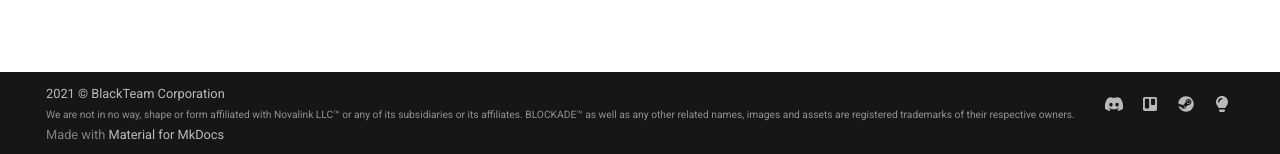
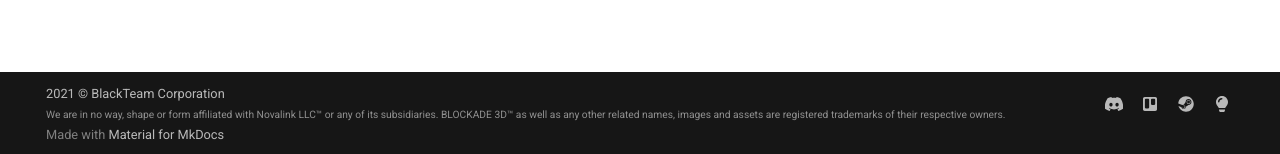
Before and after one commit to BlackTeam-Corporation/BF-Docs, an MkDocs documentation site: the page built from docs/index.md, in a window 1280 px wide. Shown: the part 743-897 px from the top of the page. Built offline with MkDocs 1.6.1 and Material for MkDocs 9.7.7, drawn with Linux system fonts in a browser that asks for light colours; comment, search, counter and statistics services are not loaded.

Commit message:
Type fix

```diff
--- a/mkdocs.yml
+++ b/mkdocs.yml
@@ -27,7 +27,7 @@ extra:
       link: https://steamcommunity.com/groups/BlockFortressFPS
     - icon: fontawesome/solid/lightbulb
       link: https://feedback.blockfortress.net/b/project
-copyright: 2021 &copy; BlackTeam Corporation<br><small>We are not in no way, shape or form affiliated with <a href="https://novalink.games/">Novalink LLC</a>&#8482; or any of its subsidiaries or its affiliates. BLOCKADE&#8482; as well as any other related names, images and assets are registered trademarks of their respective owners.</small>
+copyright: 2021 &copy; BlackTeam Corporation<br><small>We are in no way, shape or form affiliated with <a href="https://novalink.games/">Novalink LLC</a>&#8482; or any of its subsidiaries. BLOCKADE 3D&#8482; as well as any other related names, images and assets are registered trademarks of their respective owners.</small>
 markdown_extensions:
   - admonition
   - pymdownx.superfences
```
